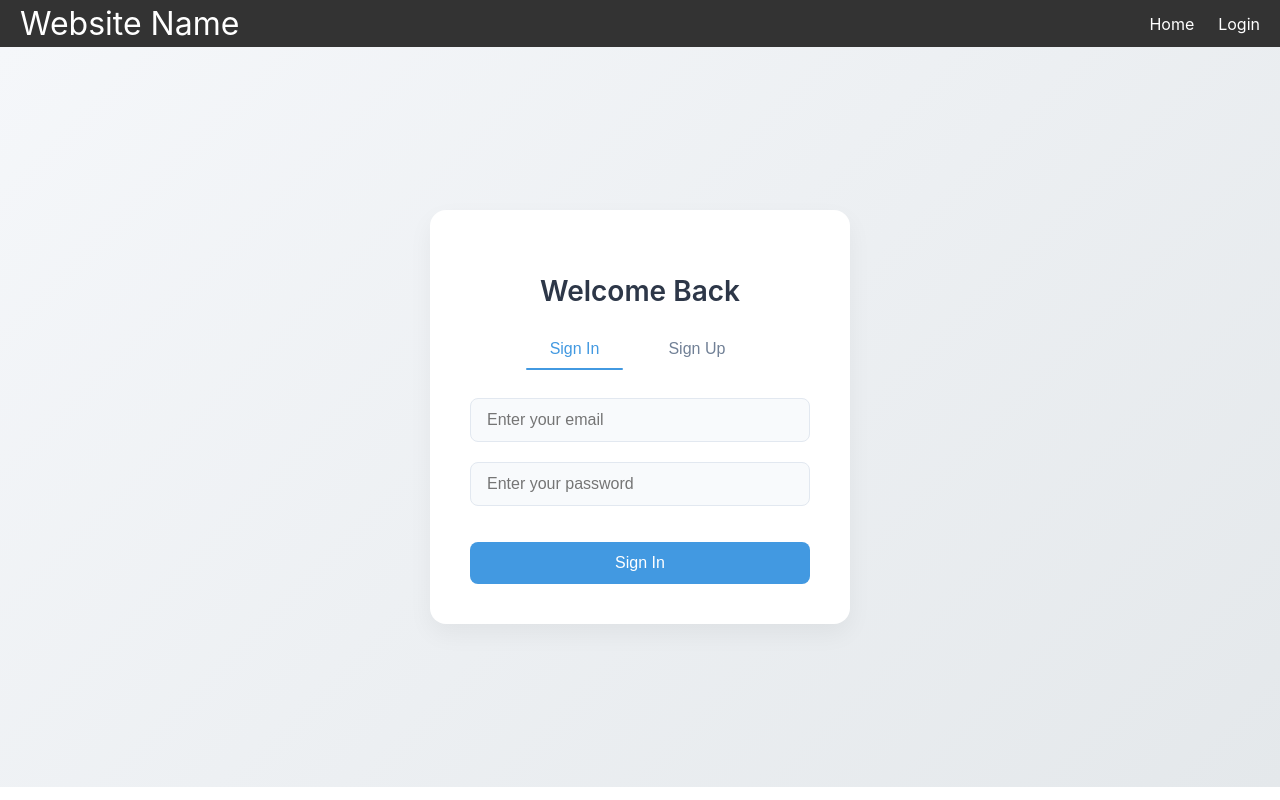
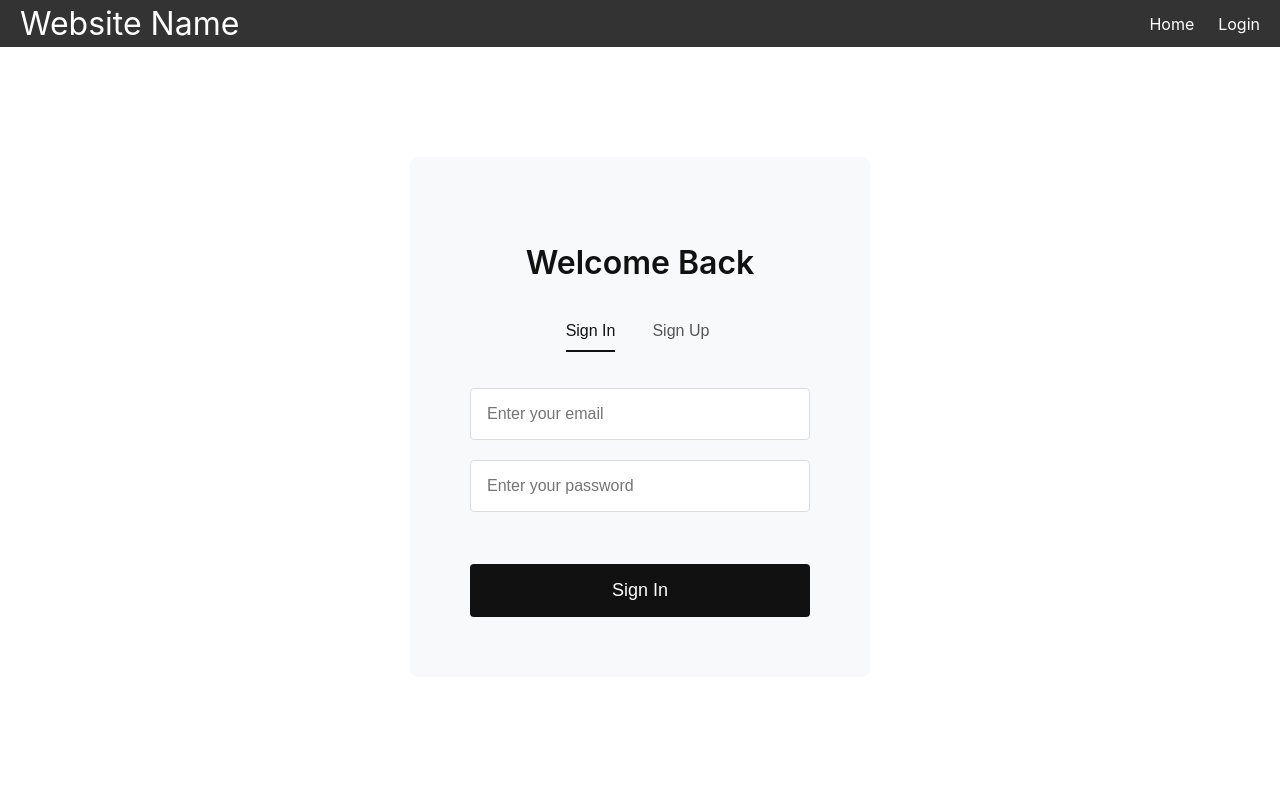
Before and after one commit to kimchee-e/Application_Tracker, a React (Create React App) app: page /login in a window 1280 px wide. Built offline with nearby package versions, Linux system fonts and the light colour scheme; no server answers.

Commit message:
Refactored Login page design

```diff
--- a/src/styles/Auth.css
+++ b/src/styles/Auth.css
@@ -1,50 +1,49 @@
 .auth-container {
     min-height: calc(100vh - 60px);
+    padding: 0 24px;
+    max-width: 1200px;
+    margin: 0 auto;
+    background: white;
     display: flex;
     align-items: center;
     justify-content: center;
-    background: linear-gradient(135deg, #f5f7fa 0%, #e4e8eb 100%);
-    padding: 20px;
 }
 
 .auth-card {
-    background: white;
-    padding: 2.5rem;
-    border-radius: 16px;
-    box-shadow: 0 10px 25px rgba(0, 0, 0, 0.05);
+    background: #f8f9fa;
+    padding: 60px;
+    border-radius: 8px;
     width: 100%;
-    max-width: 420px;
+    max-width: 460px;
+    text-align: center;
 }
 
 .auth-card h2 {
-    margin-bottom: 1.5rem;
-    color: #2d3748;
-    font-size: 1.75rem;
+    font-size: 32px;
+    color: #111;
+    margin-bottom: 32px;
     font-weight: 600;
-    text-align: center;
 }
 
 .auth-toggle {
     display: flex;
     justify-content: center;
-    margin-bottom: 2rem;
-    gap: 1rem;
+    gap: 32px;
+    margin-bottom: 40px;
 }
 
 .auth-toggle button {
-    padding: 0.5rem 1.5rem;
+    padding: 8px 0;
     border: none;
     background: none;
-    color: #718096;
-    font-size: 1rem;
-    font-weight: 500;
+    color: #555;
+    font-size: 16px;
     cursor: pointer;
-    transition: all 0.2s;
     position: relative;
 }
 
 .auth-toggle button.active {
-    color: #4299e1;
+    color: #111;
 }
 
 .auth-toggle button.active::after {
@@ -54,63 +53,63 @@
     left: 0;
     width: 100%;
     height: 2px;
-    background-color: #4299e1;
-    border-radius: 2px;
+    background-color: #111;
 }
 
 .auth-form .form-group {
-    margin-bottom: 1.25rem;
+    margin-bottom: 20px;
 }
 
 .auth-form input {
     width: 100%;
-    padding: 0.75rem 1rem;
-    border: 1.5px solid #e2e8f0;
-    border-radius: 8px;
-    font-size: 1rem;
-    transition: all 0.2s;
-    background-color: #f8fafc;
+    padding: 16px;
+    border: 1px solid #ddd;
+    border-radius: 4px;
+    font-size: 16px;
+    background: white;
 }
 
 .auth-form input:focus {
     outline: none;
-    border-color: #4299e1;
-    background-color: white;
-    box-shadow: 0 0 0 3px rgba(66, 153, 225, 0.15);
+    border-color: #111;
 }
 
 .auth-button {
     width: 100%;
-    padding: 0.75rem;
-    background-color: #4299e1;
+    padding: 16px 32px;
+    font-size: 18px;
+    background: #111;
     color: white;
     border: none;
-    border-radius: 8px;
-    font-size: 1rem;
-    font-weight: 500;
+    border-radius: 4px;
     cursor: pointer;
-    transition: all 0.2s;
-    margin-top: 1rem;
+    margin-top: 32px;
 }
 
 .auth-button:hover {
-    background-color: #3182ce;
-    transform: translateY(-1px);
+    background: #000;
 }
 
 .auth-button:disabled {
-    background-color: #a0aec0;
+    background: #555;
     cursor: not-allowed;
-    transform: none;
 }
 
 .auth-error {
-    background-color: #fff5f5;
-    color: #e53e3e;
-    padding: 0.75rem 1rem;
-    border-radius: 8px;
-    margin-bottom: 1rem;
-    text-align: center;
-    font-size: 0.875rem;
-    border: 1px solid #feb2b2;
+    background: #fee2e2;
+    color: #dc2626;
+    padding: 16px;
+    border-radius: 4px;
+    margin-bottom: 24px;
+    font-size: 16px;
 }
+
+@media (max-width: 768px) {
+    .auth-card {
+        padding: 40px 24px;
+    }
+
+    .auth-card h2 {
+        font-size: 28px;
+    }
+}
```
